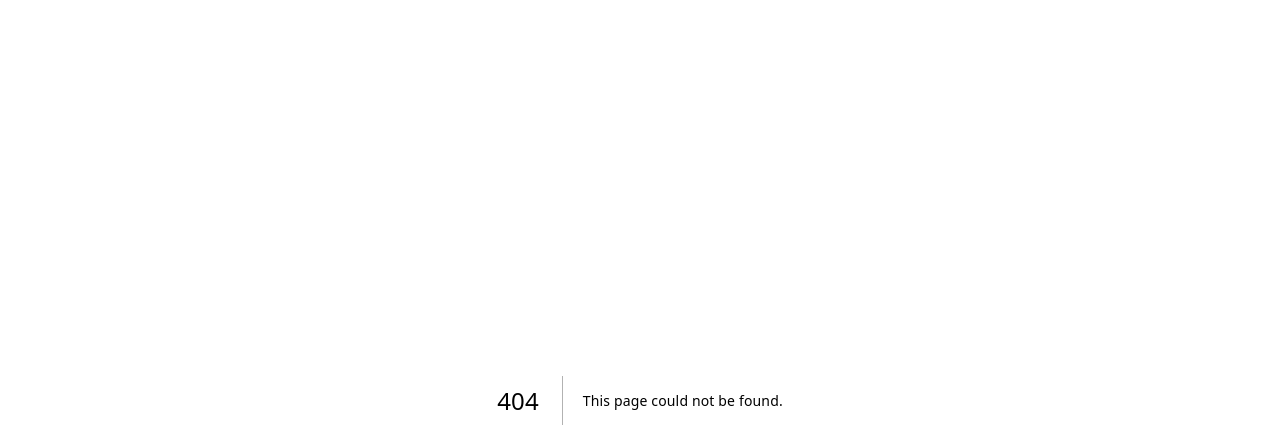
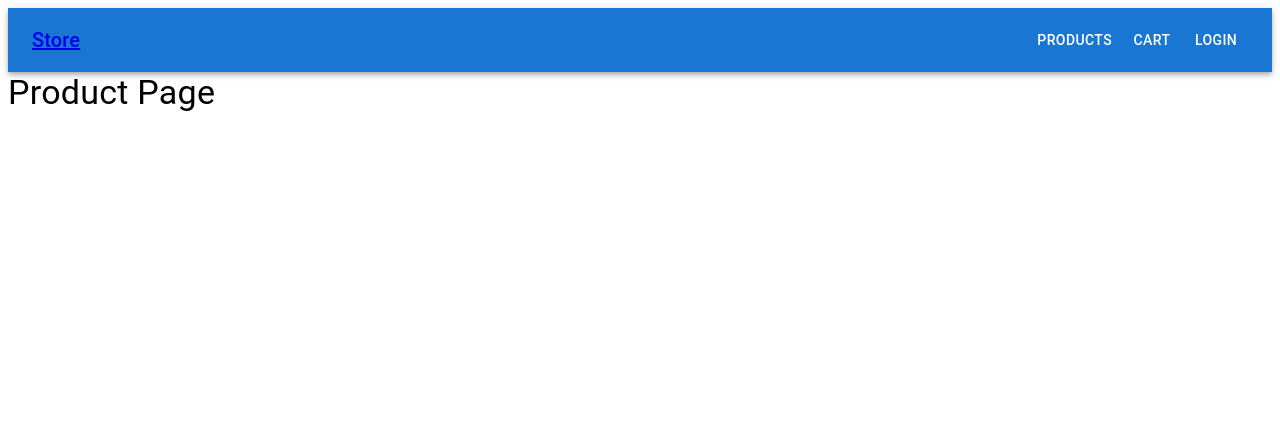
Before and after one commit to Nirtautas/BA-Usability-study-website-educational-website-fork, a Next.js app: page /products in a window 1280 px wide. Before the commit this address had no page. Shown: the top 448 px of the page. Built offline with nearby package versions, Linux system fonts and the light colour scheme.

Commit message:
Repository, product page

```diff
--- a/package.json
+++ b/package.json
@@ -19,7 +19,8 @@
     "next-intl": "^4.8.2",
     "npm": "^11.10.0",
     "react": "19.2.3",
-    "react-dom": "19.2.3"
+    "react-dom": "19.2.3",
+    "uuid": "^13.0.0"
   },
   "devDependencies": {
     "@types/node": "^20",
@@ -27,6 +28,7 @@
     "@types/react-dom": "^19",
     "eslint": "^9",
     "eslint-config-next": "16.1.6",
+    "prettier-plugin-organize-imports": "^4.3.0",
     "typescript": "^5"
   }
 }
--- a/src/app/layout.tsx
+++ b/src/app/layout.tsx
@@ -1,8 +1,8 @@
 import type { Metadata } from "next";
 import { Geist, Geist_Mono } from "next/font/google";
-import CssBaseline from "@mui/material/CssBaseline";
 
 import favicon from "./favicon.ico";
+import NavBar from "../components/templates/navBar";
 
 const geistSans = Geist({
   variable: "--font-geist-sans",
@@ -28,7 +28,7 @@ export default function RootLayout({
   return (
     <html lang="en">
       <body className={`${geistSans.variable} ${geistMono.variable}`}>
-        <CssBaseline />
+        <NavBar />
         {children}
       </body>
     </html>
--- /dev/null
+++ b/src/app/products/page.tsx
@@ -0,0 +1,9 @@
+"use client";
+
+import ProductPage from "@/components/pages/productPage";
+
+const Page = () => {
+  return <ProductPage />;
+};
+
+export default Page;
--- /dev/null
+++ b/src/components/pages/productPage.tsx
@@ -0,0 +1,13 @@
+"use client";
+
+import { Typography } from "@mui/material";
+
+const ProductPage = () => {
+  return (
+    <Typography variant="h4" gutterBottom>
+      Product Page
+    </Typography>
+  );
+};
+
+export default ProductPage;
--- /dev/null
+++ b/src/components/templates/navBar.tsx
@@ -0,0 +1,32 @@
+"use client";
+
+import { AppBar, Box, Button, Container, Toolbar, Typography } from "@mui/material";
+
+const pages = [
+  { name: "Products", path: "/products" },
+  { name: "Cart", path: "/cart" },
+  { name: "Login", path: "/login" },
+];
+
+const NavBar = () => {
+  return (
+    <AppBar position="static">
+      <Container maxWidth="xl">
+        <Toolbar disableGutters>
+          <Typography variant="h6" noWrap component="a" href="/" sx={{ flexGrow: 1 }}>
+            Store
+          </Typography>
+          <Box sx={{ alignItems: "center" }}>
+            {pages.map((page) => (
+              <Button key={page.name} color="inherit" href={page.path}>
+                {page.name}
+              </Button>
+            ))}
+          </Box>
+        </Toolbar>
+      </Container>
+    </AppBar>
+  );
+};
+
+export default NavBar;
```
Also changed, not shown: src/app/page.tsx (+8 -2 lines), src/data/entityData.ts (added, +23 -0 lines), src/data/types.ts (added, +20 -0 lines), src/repositories/base/repository.ts (added, +59 -0 lines), src/repositories/productRepository.ts (added, +8 -0 lines), .prettierrc.json (added), 1 other file (tests, documents, lock files or other folders).
